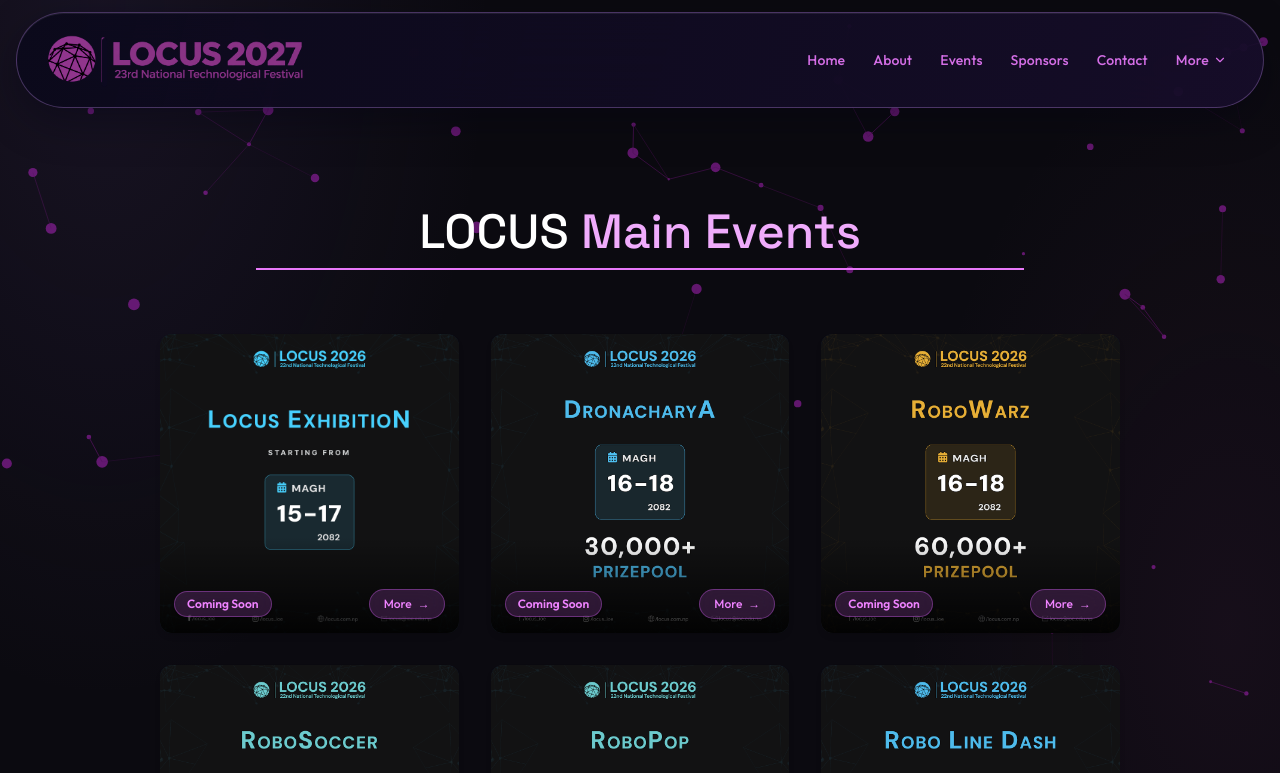
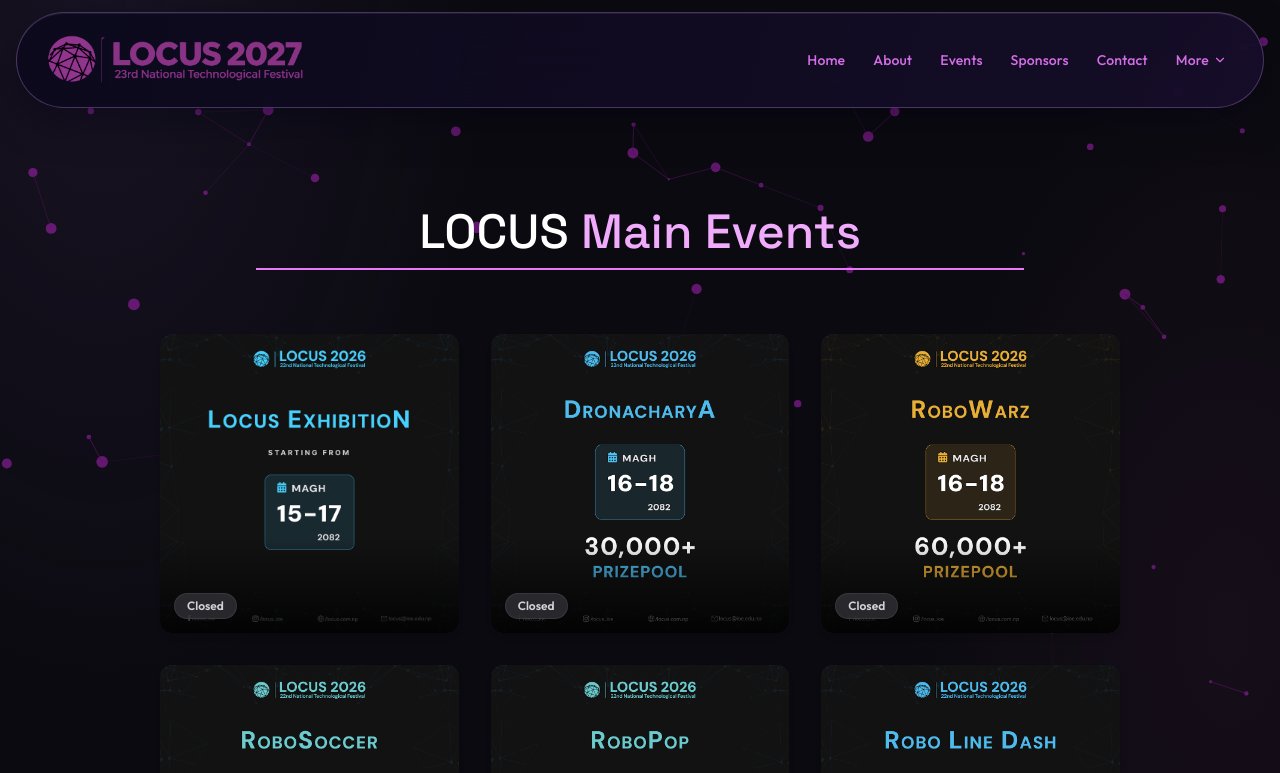
Before and after one commit to darpanhh/locus-2027, a React (Vite) app in the folder Locus-2025-web/: page /events in a window 1280 px wide. Shown: the top 773 px of the page. Built offline with nearby package versions, Linux system fonts and the light colour scheme.

Commit message:
Status changed to closed

```diff
--- a/Locus-2025-web/src/components/EventDescription.jsx
+++ b/Locus-2025-web/src/components/EventDescription.jsx
@@ -229,30 +229,6 @@ const EventDescription = () => {
             </button>
           </Link>
         </div>
-
-        {/* Sponsors */}
-        {event.sponsoredby && event.sponsoredby.length > 0 && (
-          <div className="mt-12">
-            <div className="text-center mb-8">
-              <h2 className="text-2xl sm:text-3xl font-bold">
-                <span className="text-[#e879f9]">Event</span>
-                <span className="text-white"> Sponsors</span>
-              </h2>
-              <div className="h-1 bg-gradient-to-r from-transparent via-[#e879f9] to-transparent w-1/2 mx-auto rounded-full mt-4" />
-            </div>
-            <div className="flex flex-wrap justify-center gap-6 sm:gap-8">
-              {event.sponsoredby.map((img) => (
-                <div key={img.name} className="p-4 bg-gray-900/50 border-2 border-gray-700/50 rounded-lg hover:border-[#e879f9]/50 transition-all duration-300">
-                  <img
-                    src={getImageUrl(img.image)}
-                    className="w-32 sm:w-48 h-auto object-contain"
-                    alt={`${img.name} Sponsor`}
-                  />
-                </div>
-              ))}
-            </div>
-          </div>
-        )}
       </div>
     </div>
   );
--- a/Locus-2025-web/src/data/eventDetails.js
+++ b/Locus-2025-web/src/data/eventDetails.js
@@ -20,7 +20,7 @@ export const eventsData = [
       button_text: "Register 850/-",
     },
     event_type: {
-      status: "Coming Soon",
+      status: "Closed",
       mode: "Offline",
       category: "Workshop",
     },
@@ -74,7 +74,7 @@ export const eventsData = [
       button_text: "Register Now/-",
     },
     event_type: {
-      status: "Coming Soon",
+      status: "Closed",
       mode: "Online",
       category: "Event",
     },
@@ -134,7 +134,7 @@ export const eventsData = [
       button_text: "Register Free",
     },
     event_type: {
-      status: "Coming Soon",
+      status: "Closed",
       mode: "Offline",
       category: "Event",
     },
@@ -188,7 +188,7 @@ export const eventsData = [
       button_text: "Closed",
     },
     event_type: {
-      status: "Coming Soon",
+      status: "Closed",
       mode: "Offline",
       category: "Hackathon",
     },
@@ -241,7 +241,7 @@ export const eventsData = [
       button_text: "Register Free/-",
     },
     event_type: {
-      status: "Coming Soon",
+      status: "Closed",
       mode: "Online",
       category: "Event",
     },
@@ -303,7 +303,7 @@ export const eventsData = [
       button_text: "Apply Now",
     },
     event_type: {
-      status: "Coming Soon",
+      status: "Closed",
       mode: "Offline",
       category: "Training Program",
     },
@@ -419,7 +419,7 @@ export const eventsData = [
       button_text: "Register Now/-",
     },
     event_type: {
-      status: "Coming Soon",
+      status: "Closed",
       mode: "Online",
       category: "Event",
     },
@@ -582,7 +582,7 @@ export const eventsData = [
       button_text: "Register Now",
     },
     event_type: {
-      status: "Coming Soon",
+      status: "Closed",
       mode: "Offline",
       category: "event",
     },
@@ -623,7 +623,7 @@ export const eventsData = [
       button_text: "Register Now",
     },
     event_type: {
-      status: "Coming Soon",
+      status: "Closed",
       mode: "Offline",
       category: "event",
     },
@@ -666,7 +666,7 @@ export const mainEventsData = [
       button_text: "Register Now",
     },
     event_type: {
-      status: "Coming Soon",
+      status: "Closed",
       mode: "Offline",
       category: "event",
     },
@@ -708,7 +708,7 @@ export const mainEventsData = [
       button_text: "Register Now",
     },
     event_type: {
-      status: "Coming Soon",
+      status: "Closed",
       mode: "offline",
       category: "event",
     },
@@ -756,7 +756,7 @@ export const mainEventsData = [
       button_text: "Register Now",
     },
     event_type: {
-      status: "Coming Soon",
+      status: "Closed",
       mode: "Offline",
       category: "event",
     },
@@ -800,7 +800,7 @@ export const mainEventsData = [
       button_text: "Register Now",
     },
     event_type: {
-      status: "Coming Soon",
+      status: "Closed",
       mode: "Offline",
       category: "event",
     },
@@ -844,7 +844,7 @@ export const mainEventsData = [
       button_text: "Register Now",
     },
     event_type: {
-      status: "Coming Soon",
+      status: "Closed",
       mode: "Offline",
       category: "event",
     },
@@ -888,7 +888,7 @@ export const mainEventsData = [
       button_text: "Register Now",
     },
     event_type: {
-      status: "Coming Soon",
+      status: "Closed",
       mode: "Offline",
       category: "event",
     },
```
